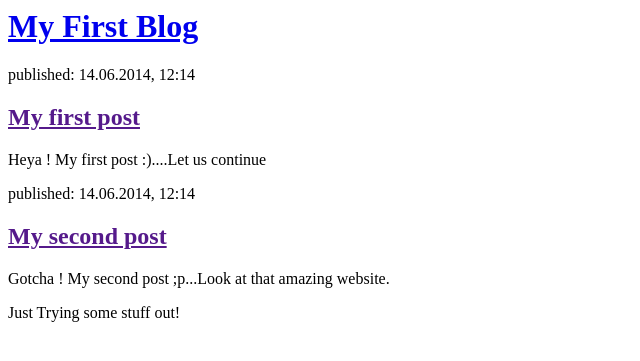
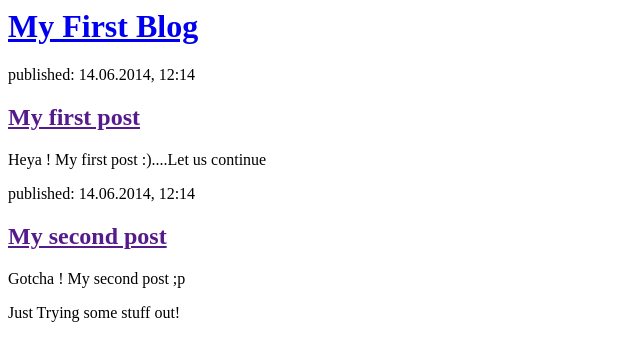
Before and after one commit to aayush-05/my_first_blog, a Django app: page / in a window 1280 px wide. Shown: the top 361 px of the page, without its empty margins (0-640 px from the left). Run offline with Django 3.2, Linux system fonts and the light colour scheme.

Commit message:
Update post_list.html

```diff
--- a/blog/templates/blog/post_list.html
+++ b/blog/templates/blog/post_list.html
@@ -16,7 +16,7 @@
         <div>
             <p>published: 14.06.2014, 12:14</p>
             <h2><a href="">My second post</a></h2>
-            <p>Gotcha ! My second post ;p...Look at that amazing website.</p>
+            <p>Gotcha ! My second post ;p</p>
 	    <p>Just Trying some stuff out!</p>
         </div>
     </body>
```
